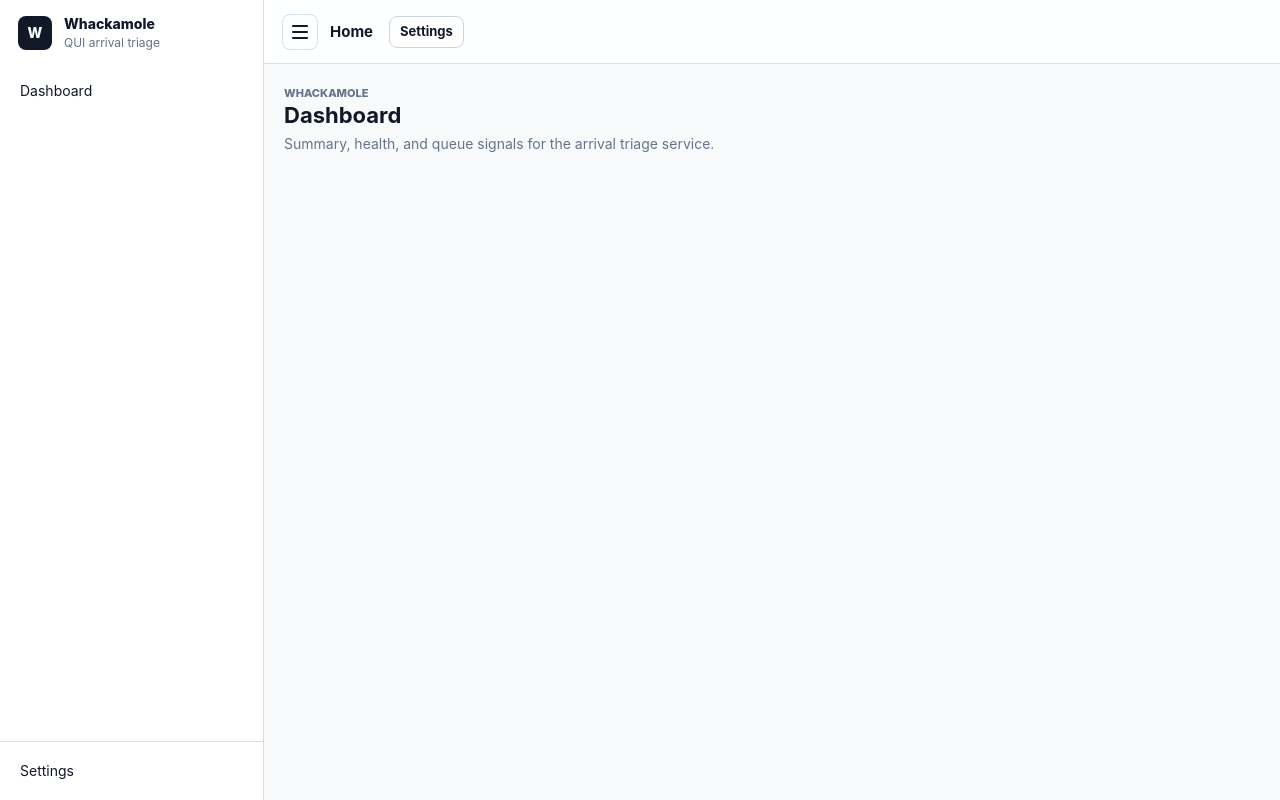
After one commit to turbosasquatch/whackamole, a FastAPI app: template app/templates/home.html in a window 1280 px wide. The commit adds this page. Run offline with FastAPI, Linux system fonts and the light colour scheme; the template is opened without the code that fills it, so the values that code supplies are empty; parts of the project's set-up code (start-up, migrations or seed data) failed here and were passed over.

Commit message:
Add dashboard home and compact media list

```diff
--- a/app/main.py
+++ b/app/main.py
@@ -720,6 +720,27 @@ def _shell_context(request: Request, section: str = "", view: str = "", q: str =
     }
 
 
+def _home_context(request: Request) -> Dict[str, Any]:
+    service = request.app.state.service.snapshot()
+    counts = request.app.state.db.status_counts()
+    total = sum(int(value or 0) for value in counts.values())
+    return {
+        **_shell_context(request, section="home"),
+        "request": request,
+        "summary_cards": [
+            {"label": "Service", "value": "Running" if service["running"] else "Stopped", "detail": f"{service['running_jobs']} UA active"},
+            {"label": "Queue", "value": service["queue"]["active"], "detail": f"{service['queue']['waiting_errors']} waiting errors"},
+            {"label": "Baseline", "value": "Complete" if service["baseline_done"] else "Pending", "detail": f"{total} stored items"},
+            {"label": "Maintenance", "value": str(service["maintenance"]["state"]).replace("_", " ").title(), "detail": service["maintenance"]["dependency"]},
+            {
+                "label": "Whacked",
+                "value": f"{service['whacked']['holes_filled']} hole{'' if service['whacked']['holes_filled'] == 1 else 's'}",
+                "detail": f"{service['whacked']['cross_seed_count']} cross-seeds · {service['whacked']['upload_count']} uploads",
+            },
+        ],
+    }
+
+
 def _dashboard_nav(counts: Dict[str, int], service: Dict[str, Any], view: str = "", q: str = "") -> List[Dict[str, Any]]:
     rows = []
     queue = service.get("queue") if isinstance(service.get("queue"), dict) else {}
@@ -779,13 +800,32 @@ def _filtered_rows(
     due_errors_only: bool = False,
     q: str = "",
 ) -> tuple[List[Any], int, Dict[str, List[Dict[str, Any]]]]:
+    selected_valid = [str(tracker).upper() for tracker in (valid_for or []) if str(tracker).strip()]
+    if selected_valid:
+        rows = db.list_items_filtered(
+            statuses,
+            limit=5000,
+            offset=0,
+            media=media,
+            missing=missing,
+            reasons=reasons,
+            hide_any_primary=hide_any_primary,
+            due_errors_only=due_errors_only,
+            q=q,
+        )
+        coverage = _coverage_for_rows(db, rows)
+        decorated = [_row_dict(row, coverage) for row in rows]
+        wanted = set(selected_valid)
+        filtered = [item for item in decorated if wanted.intersection(set(item.get("valid_for_trackers") or []))]
+        total = len(filtered)
+        return filtered[offset : offset + limit], total, coverage
+
     rows = db.list_items_filtered(
         statuses,
         limit=limit,
         offset=offset,
         media=media,
         missing=missing,
-        valid_for=valid_for,
         reasons=reasons,
         hide_any_primary=hide_any_primary,
         due_errors_only=due_errors_only,
@@ -795,7 +835,6 @@ def _filtered_rows(
         statuses,
         media=media,
         missing=missing,
-        valid_for=valid_for,
         reasons=reasons,
         hide_any_primary=hide_any_primary,
         due_errors_only=due_errors_only,
@@ -835,7 +874,7 @@ def _dashboard_url(
             params["hide_any_primary"] = "true"
     if message:
         params["message"] = message
-    return f"/?{urlencode(params, doseq=True)}"
+    return f"/dashboard?{urlencode(params, doseq=True)}"
 
 
 def _safe_local_redirect(value: str, fallback: str) -> str:
@@ -873,6 +912,13 @@ app.mount("/static", StaticFiles(directory=str(APP_DIR / "static")), name="stati
 
 
 @app.get("/", response_class=HTMLResponse)
+async def home(request: Request) -> HTMLResponse:
+    if request.query_params.get("view"):
+        return RedirectResponse(url=f"/dashboard?{request.url.query}", status_code=status.HTTP_307_TEMPORARY_REDIRECT)
+    return templates.TemplateResponse(request, "home.html", _home_context(request))
+
+
+@app.get("/dashboard", response_class=HTMLResponse)
 async def dashboard(
     request: Request,
     view: str = "active",
@@ -962,6 +1008,7 @@ async def dashboard(
             else "",
         },
         "current_url": _dashboard_url(selected, page, filter_media, filter_missing, filter_valid_for, filter_reasons, filter_hide_any, q=search_query),
+        "problem_view": selected in {"blocked", "manual", "errors"},
     }
     return templates.TemplateResponse(request, "dashboard.html", context)
 
--- a/app/static/style.css
+++ b/app/static/style.css
@@ -28,6 +28,7 @@
 }
 
 html {
+  height: 100%;
   min-width: 320px;
 }
 
@@ -37,7 +38,9 @@ body {
   color: var(--ink);
   font-family: Inter, ui-sans-serif, system-ui, -apple-system, BlinkMacSystemFont, "Segoe UI", sans-serif;
   font-size: 14px;
+  height: 100%;
   line-height: 1.45;
+  overflow: hidden;
 }
 
 body.modal-open {
@@ -85,7 +88,9 @@ textarea {
 .app-shell {
   display: grid;
   grid-template-columns: var(--sidebar-width) minmax(0, 1fr);
-  min-height: 100vh;
+  height: 100vh;
+  min-height: 0;
+  overflow: hidden;
 }
 
 .app-shell.sidebar-collapsed {
@@ -101,7 +106,8 @@ textarea {
   border-right: 1px solid var(--line);
   display: flex;
   flex-direction: column;
-  min-height: 100vh;
+  height: 100vh;
+  min-height: 0;
   overflow: hidden;
   position: sticky;
   top: 0;
@@ -239,7 +245,12 @@ textarea {
 }
 
 .app-main {
+  display: flex;
+  flex-direction: column;
+  height: 100vh;
+  min-height: 0;
   min-width: 0;
+  overflow: hidden;
 }
 
 .topbar {
@@ -402,7 +416,15 @@ textarea {
 }
 
 .content-shell {
+  flex: 1 1 auto;
+  min-height: 0;
+  overflow: auto;
   padding: 18px;
+}
+
+.content-shell:has(.dashboard-grid) {
+  overflow: hidden;
+  padding: 0;
 }
 
 .icon-button,
@@ -527,6 +549,7 @@ a:focus-visible {
 }
 
 .status-strip > div,
+.summary-card,
 .maintenance-banner,
 .filter-panel,
 .table-wrap,
@@ -563,6 +586,29 @@ a:focus-visible {
   font-size: 12px;
 }
 
+.home-shell {
+  display: grid;
+  gap: 16px;
+  max-width: 1320px;
+}
+
+.home-heading {
+  padding: 4px 2px;
+}
+
+.home-summary .summary-card {
+  color: var(--ink);
+  display: grid;
+  gap: 2px;
+  min-height: 86px;
+  padding: 13px;
+}
+
+.summary-card:hover {
+  background: var(--surface-soft);
+  text-decoration: none;
+}
+
 .maintenance-banner {
   align-items: center;
   display: flex;
@@ -1548,3 +1649,4 @@ dd {
     padding: 6px;
   }
 }
+  flex: 0 0 auto;
--- a/app/templates/base.html
+++ b/app/templates/base.html
@@ -4,8 +4,8 @@
     <meta charset="utf-8">
     <meta name="viewport" content="width=device-width, initial-scale=1">
     <title>{% block title %}Whackamole{% endblock %}</title>
-    <link rel="stylesheet" href="{{ url_for('static', path='style.css') }}?v=ui-overhaul4">
-    <script src="{{ url_for('static', path='app.js') }}?v=ui-overhaul4" defer></script>
+    <link rel="stylesheet" href="{{ url_for('static', path='style.css') }}?v=ui-overhaul5">
+    <script src="{{ url_for('static', path='app.js') }}?v=ui-overhaul5" defer></script>
   </head>
   <body>
     <div class="app-shell" data-app-shell>
@@ -62,7 +62,7 @@
           </div>
 
           {% if show_dashboard_search | default(false) %}
-            <form class="top-search" method="get" action="/">
+            <form class="top-search" method="get" action="/dashboard">
               <input type="hidden" name="view" value="{{ view }}">
               {% for media in dashboard_filters.media %}
                 <input type="hidden" name="media" value="{{ media }}">
@@ -82,7 +82,7 @@
               <label for="global-search">Search media</label>
               <input id="global-search" name="q" value="{{ search_query }}" placeholder="Search name, hash, tracker, reason">
               {% if search_query %}
-                <a class="clear-search" href="/?view={{ view }}" aria-label="Clear search">Clear</a>
+                <a class="clear-search" href="/dashboard?view={{ view }}" aria-label="Clear search">Clear</a>
               {% endif %}
             </form>
           {% endif %}
@@ -92,7 +92,7 @@
             {% if service is defined %}
               {% set service_errors = service.service_errors or [] %}
               <div class="notification-menu" data-notification-menu>
-                <button class="icon-button notice-button" type="button" data-notification-toggle aria-label="Service errors">
+                <button class="notification-button" type="button" data-notification-toggle aria-label="Service errors">
                   <span>!</span>
                   {% if service_errors %}<strong>{{ service_errors | length }}</strong>{% endif %}
                 </button>
--- /dev/null
+++ b/app/templates/home.html
@@ -0,0 +1,22 @@
+{% extends "base.html" %}
+{% block title %}Home · Whackamole{% endblock %}
+{% block page_label %}Home{% endblock %}
+{% block content %}
+<section class="home-shell">
+  <div class="home-heading">
+    <span class="eyebrow">Whackamole</span>
+    <h1>Dashboard</h1>
+    <p class="muted">Summary, health, and queue signals for the arrival triage service.</p>
+  </div>
+
+  <section class="status-strip home-summary" aria-label="Service summary">
+    {% for card in summary_cards %}
+      <a class="summary-card" href="{% if card.label == 'Queue' %}/dashboard?view=active{% elif card.label == 'Whacked' %}/dashboard?view=covered{% else %}/dashboard?view=all{% endif %}">
+        <span class="eyebrow">{{ card.label }}</span>
+        <strong>{{ card.value }}</strong>
+        <span>{{ card.detail }}</span>
+      </a>
+    {% endfor %}
+  </section>
+</section>
+{% endblock %}
```
Also changed, not shown: other parts of app/static/style.css (+114 -56 lines), app/templates/dashboard.html (+38 -75 lines), tests/test_api.py (+36 -12 lines).
